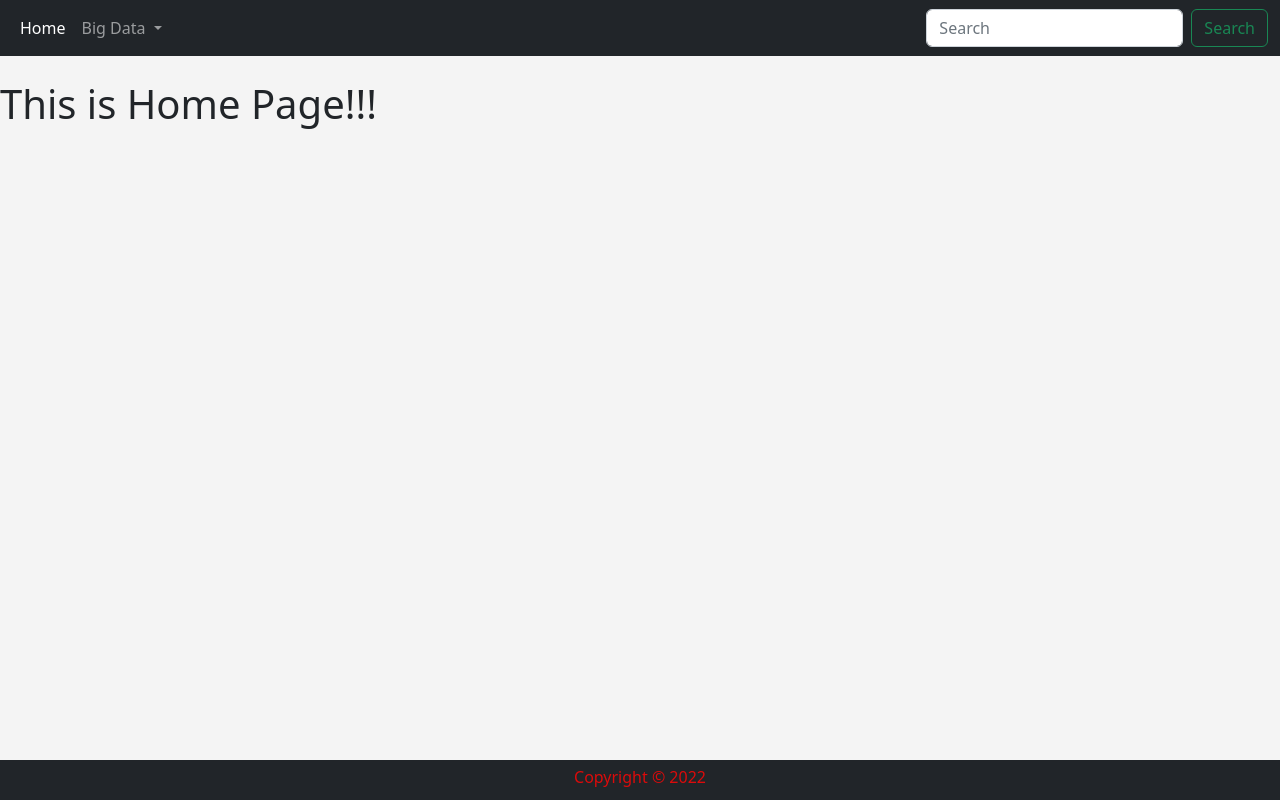
After one commit to da4o88/big_data_purification, a Flask app: page / in a window 1280 px wide. The commit adds this page. Run offline with Flask 2, Linux system fonts and the light colour scheme.

Commit message:
basic html and css settings

```diff
--- a/templates/base.html
+++ b/templates/base.html
@@ -12,7 +12,7 @@
     {% endblock %}
   </head>
   <body>
-    {% include 'parts/navbar.html' %}
+    {% include 'base_parts/navbar.html' %}
     <br/>
     <div id="content">
         {% block content %}
@@ -26,6 +26,6 @@
                 integrity="sha384-oBqDVmMz9ATKxIep9tiCxS/Z9fNfEXiDAYTujMAeBAsjFuCZSmKbSSUnQlmh/jp3"
                 crossorigin="anonymous"></script>
         -->
-    {% include 'parts/footer.html' %}
+    {% include 'base_parts/footer.html' %}
   </body>
 </html>
--- /dev/null
+++ b/templates/base_parts/footer.html
@@ -0,0 +1,7 @@
+<div>
+    <footer id="footer" class="background-footer">
+        <h7 class="text-footer">
+        Copyright &#169 2022
+        </h7>
+    </footer>
+</div>
--- /dev/null
+++ b/templates/base_parts/navbar.html
@@ -0,0 +1,30 @@
+<nav nav class="navbar navbar-expand-lg bg-dark navbar-dark">
+  <div class="container-fluid">
+
+    <button class="navbar-toggler" type="button" data-bs-toggle="collapse" data-bs-target="#navbarSupportedContent" aria-controls="navbarSupportedContent" aria-expanded="false" aria-label="Toggle navigation">
+      <span class="navbar-toggler-icon"></span>
+    </button>
+    <div class="collapse navbar-collapse" id="navbarSupportedContent">
+      <ul class="navbar-nav me-auto mb-2 mb-lg-0">
+        <li class="nav-item">
+          <a class="nav-link active" aria-current="page" href="#">Home</a>
+        </li>
+        <li class="nav-item dropdown">
+          <a class="nav-link dropdown-toggle" href="#" role="button" data-bs-toggle="dropdown" aria-expanded="false">
+            Big Data
+          </a>
+          <ul class="dropdown-menu">
+            <li><a class="dropdown-item" href="#">Unpurified Data</a></li>
+            <li><hr class="dropdown-divider"></li>
+            <li><a class="dropdown-item" href="#">Purified Data</a></li>
+          </ul>
+        </li>
+      </ul>
+
+      <form class="d-flex" role="search">
+        <input class="form-control me-2" type="search" placeholder="Search" aria-label="Search">
+        <button class="btn btn-outline-success" type="submit">Search</button>
+      </form>
+    </div>
+  </div>
+</nav>
```
